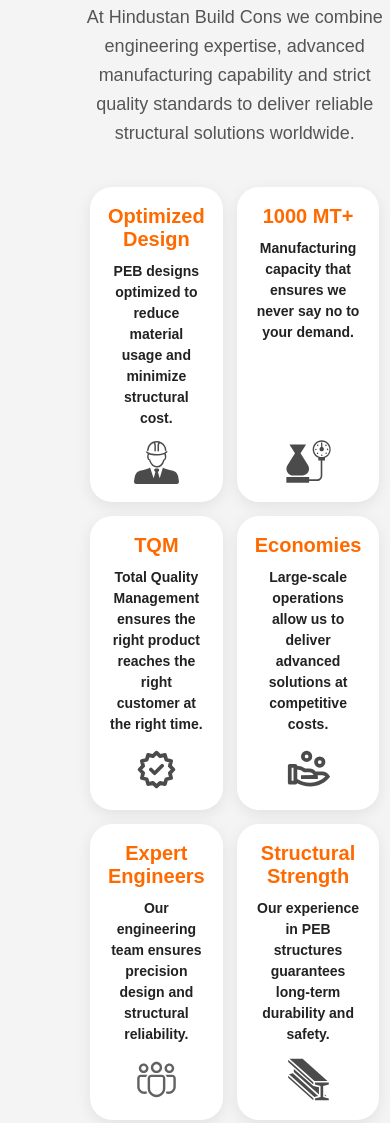
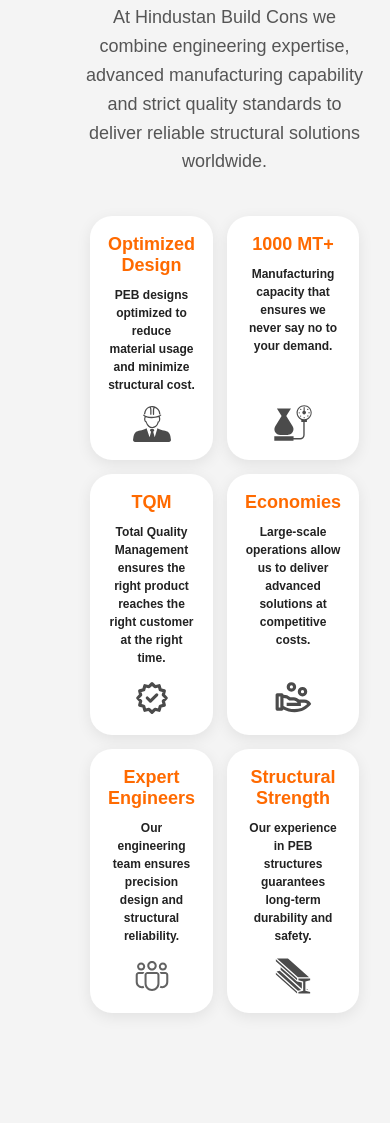
Before and after one commit to TalatSayed/Hindustan-website-, a plain HTML site: page index.html in a window 390 px wide. Shown: the part 772-1895 px from the top of the page. Drawn offline with Linux system fonts and the light colour scheme.

Commit message:
Update responsive.css

```diff
--- a/css/responsive.css
+++ b/css/responsive.css
@@ -935,3 +935,77 @@ WORKS EVEN WITH ORBIT CSS
     }
 
 }
+
+/* =================================
+WHY WE ARE DIFFERENT
+2 CARDS PER ROW (FINAL FIX)
+================================ */
+
+/* tablet */
+@media (max-width:1024px) {
+
+    .stats-grid {
+
+        grid-template-columns: repeat(2, 1fr) !important;
+
+        gap: 20px;
+
+    }
+
+}
+
+
+/* mobile */
+@media (max-width:600px) {
+
+    .stats-grid {
+
+        grid-template-columns: repeat(2, 1fr) !important;
+
+        gap: 16px;
+
+    }
+
+    .stat-card {
+
+        padding: 18px;
+
+        border-radius: 18px;
+
+        min-height: 140px;
+
+    }
+
+}
+
+
+/* small phones like iPhone 15 Pro */
+@media (max-width:430px) {
+
+    .stats-grid {
+
+        grid-template-columns: repeat(2, 1fr) !important;
+
+        gap: 14px;
+
+    }
+
+    .stat-text h2 {
+
+        font-size: 18px;
+
+    }
+
+    .stat-text p {
+
+        font-size: 12px;
+
+    }
+
+    .stat-icon img {
+
+        width: 38px;
+
+    }
+
+}
```
